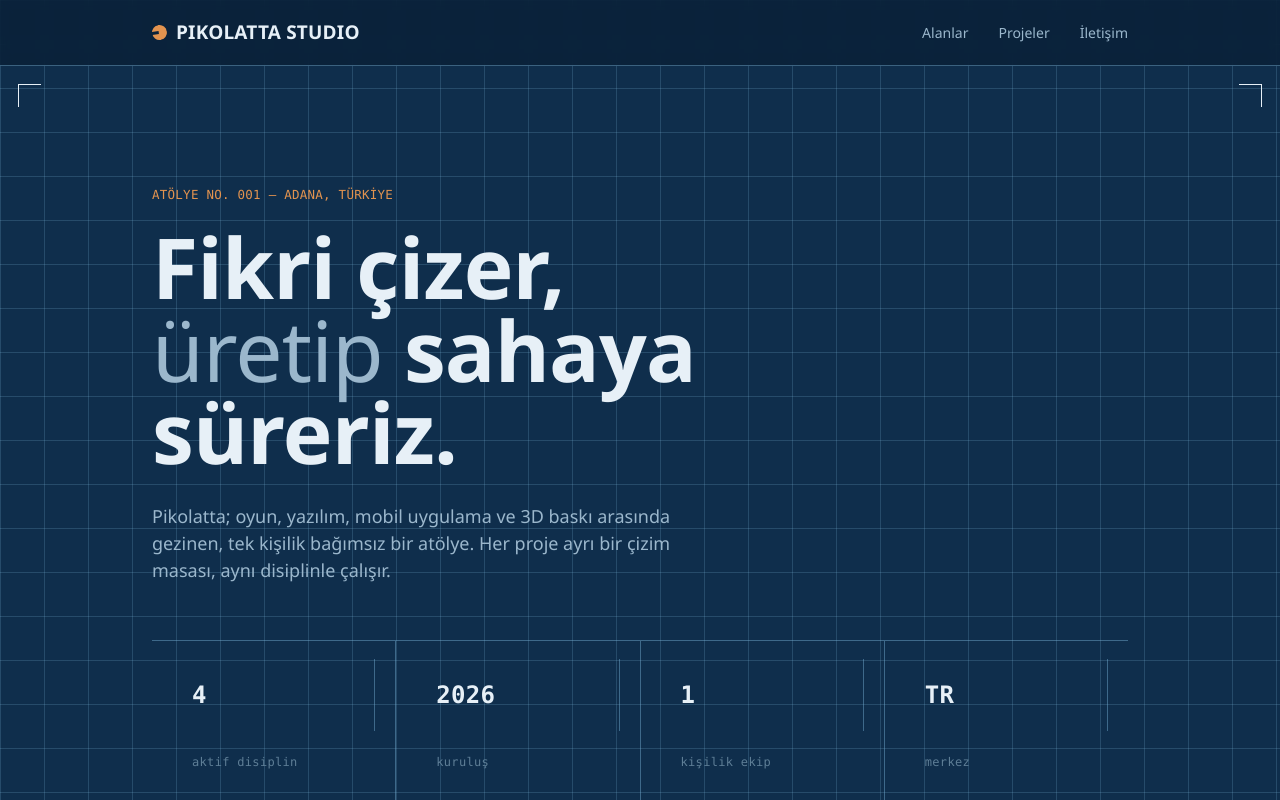
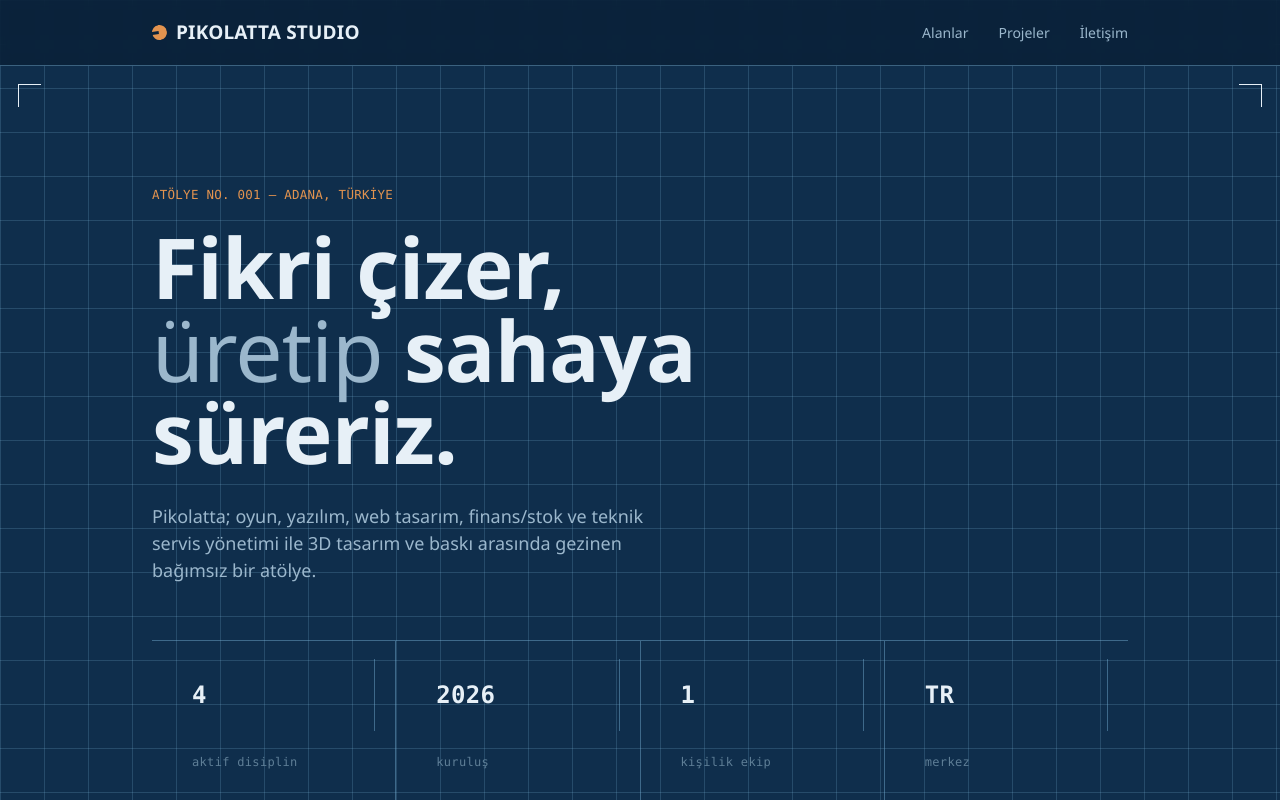
Before and after one commit to pikolatta/pikolatta.github.io, a plain HTML site: page index.html in a window 1280 px wide. Shown: the top 800 px of the page. Drawn offline with Linux system fonts and the light colour scheme.

Commit message:
Revise Pikolatta description in index.html
Updated the description of the Pikolatta workshop to include web design, finance/inventory, and technical service management.

```diff
--- a/index.html
+++ b/index.html
@@ -328,7 +328,7 @@
   <div class="wrap">
     <div class="hero-label mono">ATÖLYE NO. 001 — ADANA, TÜRKİYE</div>
     <h1>Fikri çizer,<br><span class="thin">üretip</span> sahaya süreriz.</h1>
-    <p class="lede">Pikolatta; oyun, yazılım, mobil uygulama ve 3D baskı arasında gezinen, tek kişilik bağımsız bir atölye. Her proje ayrı bir çizim masası, aynı disiplinle çalışır.</p>
+    <p class="lede">Pikolatta; oyun, yazılım, web tasarım, finans/stok ve teknik servis yönetimi ile 3D tasarım ve baskı arasında gezinen bağımsız bir atölye.</p>
 
     <div class="hero-scale mono">
       <div><div class="num">4</div><div class="lab">aktif disiplin</div></div>
```
